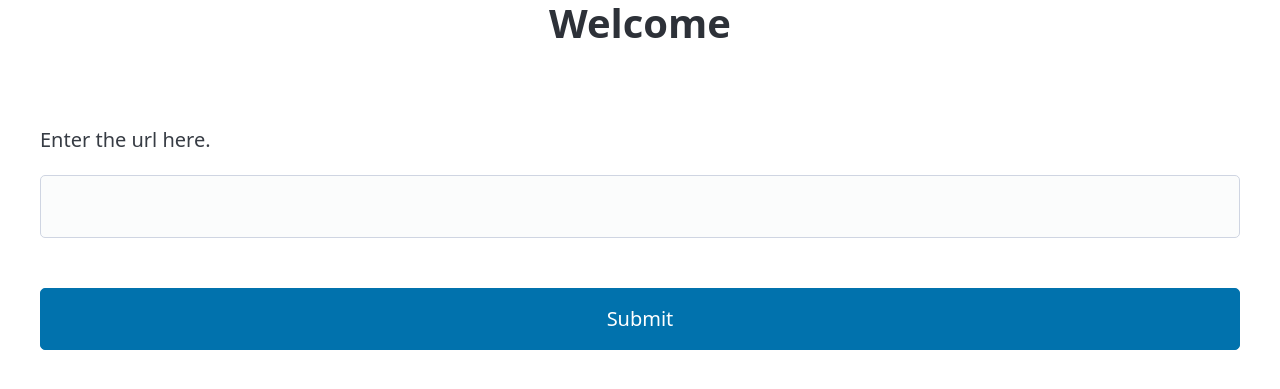
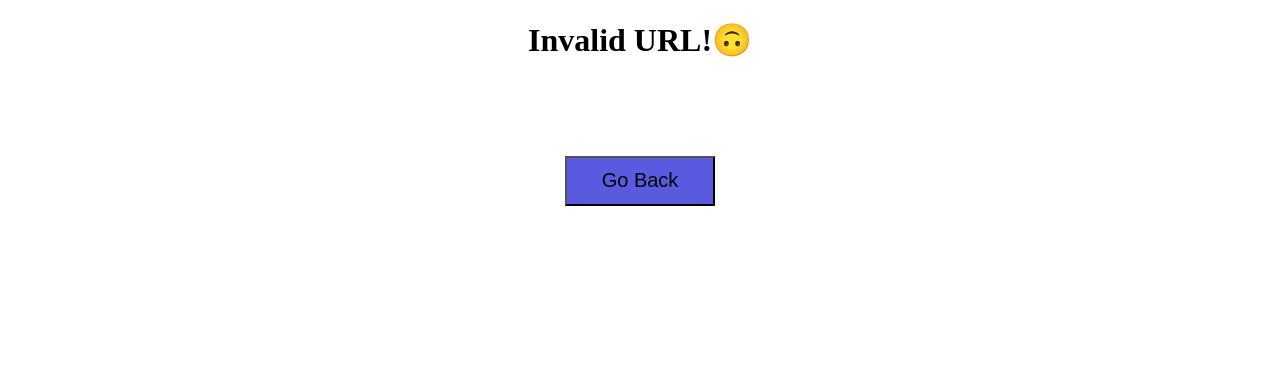
Before and after one commit to pournami-pradeep/URL-Shortner, a Django app: page /submit in a window 1280 px wide. Shown: the top 389 px of the page. Run offline with Django 4.2, Linux system fonts and the light colour scheme; some libraries are stand-ins or nearby versions.

Commit message:
invalid case handled and UI improvements

```diff
--- a/shortner/templates/shortner/shortner.html
+++ b/shortner/templates/shortner/shortner.html
@@ -8,10 +8,58 @@
         }
     </style>
 
+    <style>
+        .container {
+            height: 200px;
+            position: relative;
+            /* border: 3px solid green; */
+        }
+
+        .center {
+            margin: 0;
+            position: absolute;
+            top: 50%;
+            left: 50%;
+            -ms-transform: translate(-50%, -50%);
+            transform: translate(-50%, -50%);
+        }
+    </style>
+    <!-- <link rel="stylesheet" href="https://cdn.jsdelivr.net/npm/@picocss/pico@2/css/pico.min.css"> -->
+    <script>
+        function myFunction(text) {
+            navigator.clipboard.writeText(text);
+
+            alert("Copied the text: " + text);
+        }
+    </script>
+
 <body>
-    <p>Here is your shortened URL!</p>
-    <h1>{{short_url}}</h1>
-    <button onclick="history.back()" style="background-color: rgb(90, 90, 224); width: 150px; height: 50px; font-size:20px;">Go Back</button>
+    {% if invalid_case %}
+    <h1>
+        <center>Invalid URL!&#128579;</center>
+
+    </h1>
+    {% else %}
+    <p>
+        <center>Here is your shortened URL!</center>
+    </p>
+    <h1>
+        <center> <a href="{{short_url}}"> {{short_url}} </a>
+
+                <button onclick="myFunction('{{short_url}}')"
+                    style="background-color: rgb(34, 161, 56);border:0mm; margin: 10px; width: 100px; height: 30px; font-size:10px;">copy
+                </button>
+
+    </h1>
+    {% endif %}
+    <div class="container">
+        <div class="center">
+            <button onclick="history.back()"
+                style=" background-color: rgb(90, 90, 224); width: 150px; height: 50px; font-size:20px;">Go
+                Back</button>
+        </div>
+    </div>
+
 
 </body>
 </head>
--- a/shortner/views.py
+++ b/shortner/views.py
@@ -23,15 +23,18 @@
 
 
 def submit(request):
+    domain = request.scheme +"://" + request.get_host() + '/'
     form = CreateShortURL(request.POST or None)
-    if request.method == 'POST' and  form.is_valid():
+    if request.method == 'POST' and form.is_valid():
         original_url = form.cleaned_data['big_url']
         short_url = shorten()
         Urls.objects.create(big_url = original_url,
                             short_url = short_url)
 
-        return render(request,'shortner/shortner.html',{"short_url":'http://localhost:9000/'+short_url+'/'})
-
+        return render(request,'shortner/shortner.html',{"short_url": domain + short_url+'/'})
+    if not form.is_valid():
+        # print("OKKKKK")
+        return render(request, 'shortner/shortner.html',{"invalid_case" : "Invalid URL"})
     return render(request, 'shortner/home.html')
 
 
```
Also changed, not shown: shortner/templates/shortner/home.html (+1 -10 lines), db.sqlite3 (deleted).
